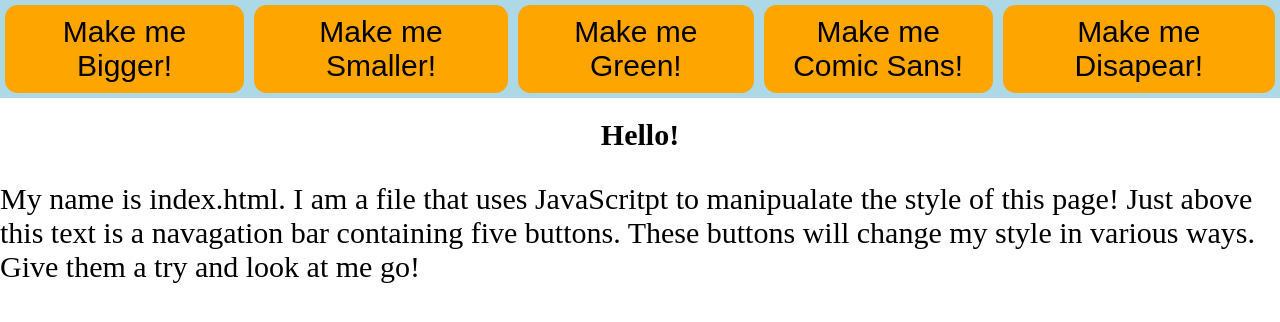
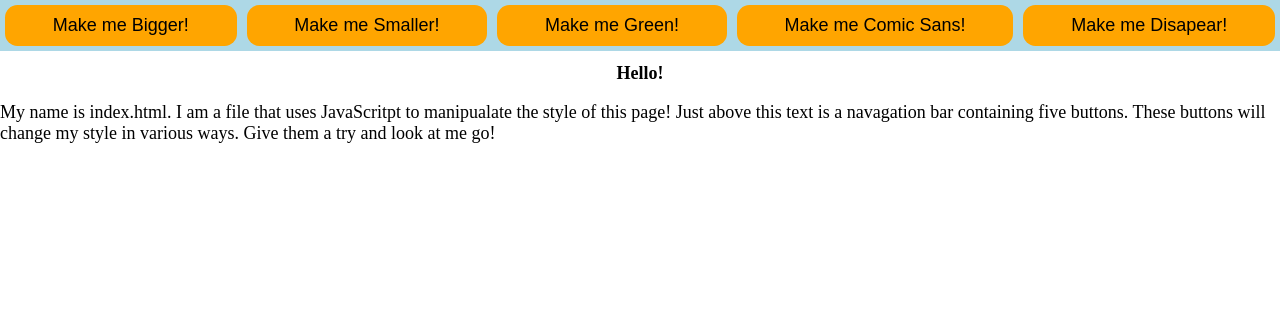
Before and after one commit to R2OH/javaScriptStyleManipulator, a plain HTML site: page index.html in a window 1280 px wide. Both pictures are taken after a click on the button "Make me Bigger!". Drawn offline with nearby package versions, Linux system fonts and the light colour scheme.

Commit message:
removed hard coded jquery and renamed btns

```diff
--- a/index.html
+++ b/index.html
@@ -7,16 +7,16 @@
 </head>
 <body>
 	<div id="toolbar">
-		<button type="button" id="button0" class="button" value="Make me Bigger!">Make me Bigger!</button>
-		<button type="button" id="button1" class="button" value="Make me Smaller!">Make me Smaller!</button>
-		<button type="button" id="button2" class="button" value="Make me Green!">Make me Green!</button>
-		<button type="button" id="button3" class="button" value="Make me Comic Sans!">Make me Comic Sans!</button>
-		<button type="button" id="button4" class="button" value="Make me Disapear!" onclick="goodbye()">Make me Disapear!</button>
+		<button type="button" id="biggerBtn" class="button" value="Make me Bigger!">Make me Bigger!</button>
+		<button type="button" id="smallerBtn" class="button" value="Make me Smaller!">Make me Smaller!</button>
+		<button type="button" id="colorBtn" class="button" value="Make me Green!">Make me Green!</button>
+		<button type="button" id="fontBtn" class="button" value="Make me Comic Sans!">Make me Comic Sans!</button>
+		<button type="button" id="displayBtn" class="button" value="Make me Disapear!" onclick="goodbye()">Make me Disapear!</button>
 	</div>
 	<h1>Hello!</h1>
 		<p>My name is index.html. I am a file that uses JavaScritpt to manipualate the style of this page! Just above this text is a navagation bar containing five buttons. These buttons will change my style in various ways. Give them a try and look at me go!
 		</p>
 <script src="https://code.jquery.com/jquery-3.1.1.js"></script>
-<script src="script.js"></script>
+<script src="./script.js"></script>
 </body>
 </html>
--- a/script.js
+++ b/script.js
@@ -1,37 +1,47 @@
 $(document).ready(function() {
 
 	var arr = [
-		"button0",
-		"button1",
-		"button2",
-		"button3",
-		"button4"];
-	const  comicSans = "Comic Sans"
+		"biggerBtn",
+		"smallerBtn",
+		"colorBtn",
+		"fontBtn",
+		"displayBtn"];
+	var color = "green";
+	var display = "none";
+	var font = "Comic Sans MS";
+	var fontFallback = "cursive";
+	var fontSize = parseInt($("*").css("font-size"));
+	var serif = "sans-serif";
 
-	$("#button0").click(function() {
-		$("*").css({"font-size": "30px"})
+
+	$("#biggerBtn").click(function() {
+		fontSize+=2;
+		$("*").css({"font-size": fontSize + "px"});
+		console.log("My new font-size is " + fontSize  + "!");
 	});
 
-	$("#button1").click(function() {
-		$("*").css({"font-size": "12px"})
+	$("#smallerBtn").click(function() {
+		fontSize-=2;
+		$("*").css({"font-size": fontSize + "px"});
+		console.log("My new font-size is " + fontSize  + "!");
 	});
 
-	$("#button2").click(function() {
-		$("*").css({"background-color": "green"})
+	$("#colorBtn").click(function() {
+		$("*").css({"background-color": color});
 	});
 
-	$("#button3").click(function() {
-		$("*").css({"font-family": "Comic Sans MS"})
+	$("#fontBtn").click(function() {
+		$("*").css({"font-family": font, fontFallback, serif});
 	});
 
-	$("#button4").click(function() {
-		$("*").css({"display": "none"})
+	$("#displayBtn").click(function() {
+		$("*").css({"display": display});
 	});
 
-	document.getElementById("button4").onclick = function() {goodbye()};
+	document.getElementById("displayBtn").onclick = function() {goodbye()};
 
 	function goodbye() {
-		alert("Goodbye!")
+		alert("Goodbye!");
 	};
 
 });
--- a/style.css
+++ b/style.css
@@ -34,3 +34,4 @@ p {
 	top: 0;
 	left: 0;
 	width: 100%;
+}
```
